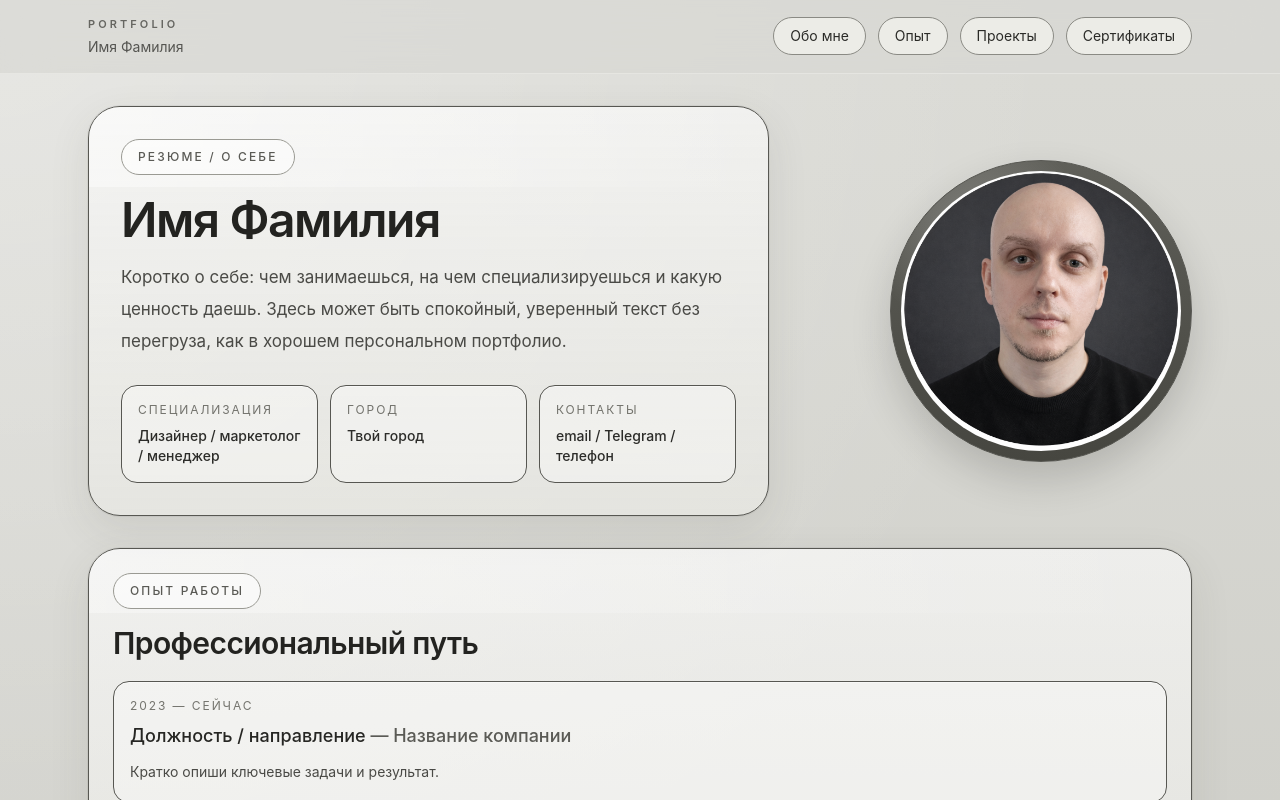
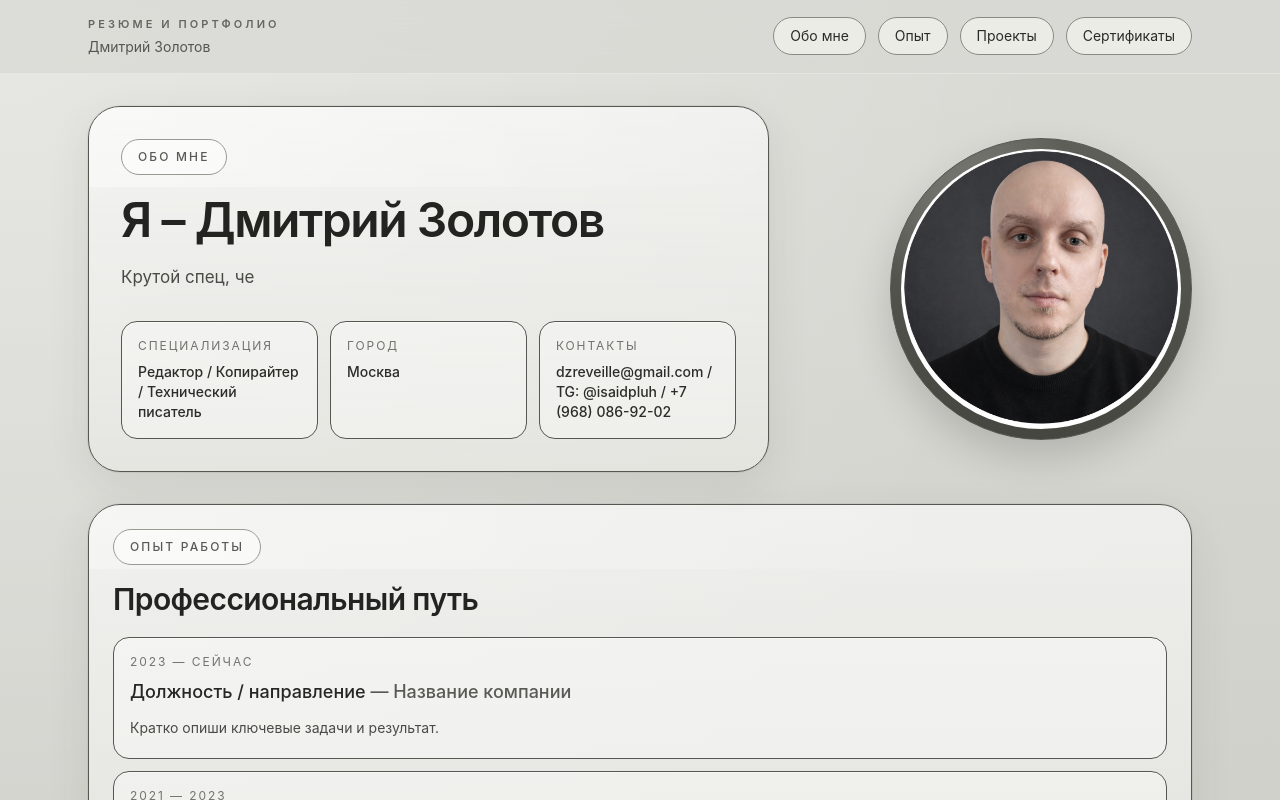
Before and after one commit to dzreveille-sudo/cvdmitriz, a React (Vite) app: page / in a window 1280 px wide. Shown: the top 800 px of the page. Built offline with nearby package versions, Linux system fonts and the light colour scheme.

Commit message:
Update App.jsx

```diff
--- a/src/App.jsx
+++ b/src/App.jsx
@@ -51,9 +51,9 @@ export default function ResumePortfolioSite() {
         <nav className="mx-auto flex max-w-6xl items-center justify-between px-6 py-4">
           <div>
             <div className="text-[11px] font-semibold uppercase tracking-[0.28em] text-[#666661]">
-              Portfolio
+              Резюме и портфолио
             </div>
-            <div className="mt-1 text-sm text-[#555551]">Имя Фамилия</div>
+            <div className="mt-1 text-sm text-[#555551]">Дмитрий Золотов</div>
           </div>
           <div className="hidden gap-3 md:flex">
             <a href="#about" className="rounded-full border border-[#8a8a84] bg-[#ecece7] px-4 py-2 text-sm text-[#353531] transition duration-300 hover:-translate-y-0.5 hover:bg-white/50 hover:shadow-md">
@@ -78,27 +78,27 @@ export default function ResumePortfolioSite() {
             <div className="absolute inset-x-0 top-0 h-20 bg-[linear-gradient(90deg,_rgba(255,255,255,0.45),_transparent)]" />
             <div className="relative">
               <div className="mb-5 inline-flex rounded-full border border-[#9a9a93] bg-white/45 px-4 py-2 text-[12px] font-medium uppercase tracking-[0.18em] text-[#5a5a55]">
-                Резюме / О себе
+                Обо мне
               </div>
               <h1 className="max-w-3xl text-4xl font-semibold leading-[1.05] tracking-[-0.03em] text-[#232320] md:text-5xl">
-                Имя Фамилия
+                Я – Дмитрий Золотов
               </h1>
               <p className="mt-4 max-w-2xl text-[17px] leading-8 text-[#4a4a46]">
-                Коротко о себе: чем занимаешься, на чем специализируешься и какую ценность даешь. Здесь может быть спокойный, уверенный текст без перегруза, как в хорошем персональном портфолио.
+                Крутой спец, че
               </p>
 
               <div className="mt-7 grid gap-3 md:grid-cols-3">
                 <div className="rounded-2xl border border-[#575752] bg-white/35 p-4 shadow-[inset_0_1px_0_rgba(255,255,255,0.55)] transition duration-300 hover:-translate-y-1 hover:bg-white/50">
                   <div className="text-xs uppercase tracking-[0.16em] text-[#73736d]">Специализация</div>
-                  <div className="mt-2 text-sm font-medium text-[#2c2c29]">Дизайнер / маркетолог / менеджер</div>
+                  <div className="mt-2 text-sm font-medium text-[#2c2c29]">Редактор / Копирайтер / Технический писатель</div>
                 </div>
                 <div className="rounded-2xl border border-[#575752] bg-white/35 p-4 shadow-[inset_0_1px_0_rgba(255,255,255,0.55)] transition duration-300 hover:-translate-y-1 hover:bg-white/50">
                   <div className="text-xs uppercase tracking-[0.16em] text-[#73736d]">Город</div>
-                  <div className="mt-2 text-sm font-medium text-[#2c2c29]">Твой город</div>
+                  <div className="mt-2 text-sm font-medium text-[#2c2c29]">Москва</div>
                 </div>
                 <div className="rounded-2xl border border-[#575752] bg-white/35 p-4 shadow-[inset_0_1px_0_rgba(255,255,255,0.55)] transition duration-300 hover:-translate-y-1 hover:bg-white/50">
                   <div className="text-xs uppercase tracking-[0.16em] text-[#73736d]">Контакты</div>
-                  <div className="mt-2 text-sm font-medium text-[#2c2c29]">email / Telegram / телефон</div>
+                  <div className="mt-2 text-sm font-medium text-[#2c2c29]">dzreveille@gmail.com / TG: @isaidpluh / +7 (968) 086-92-02</div>
                 </div>
               </div>
             </div>
```
